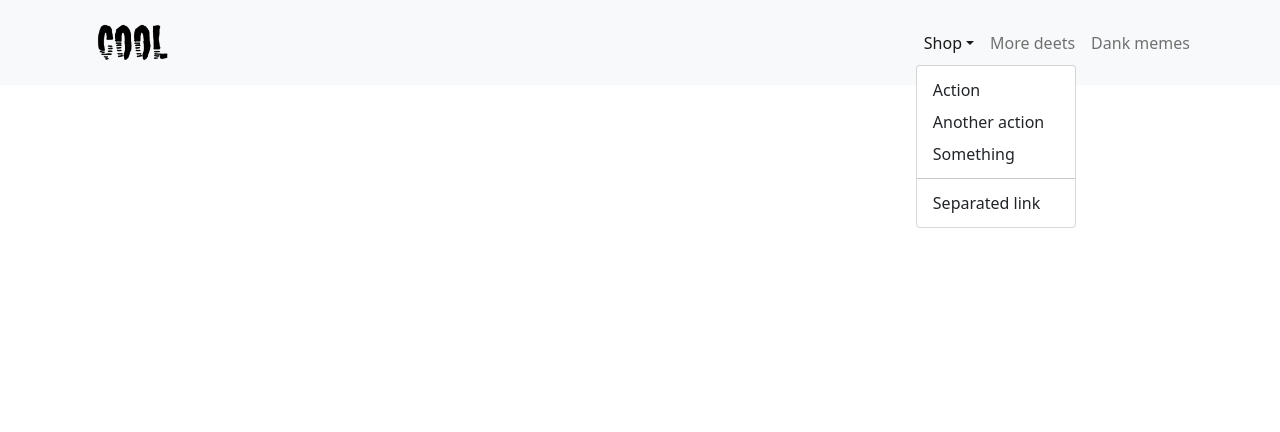
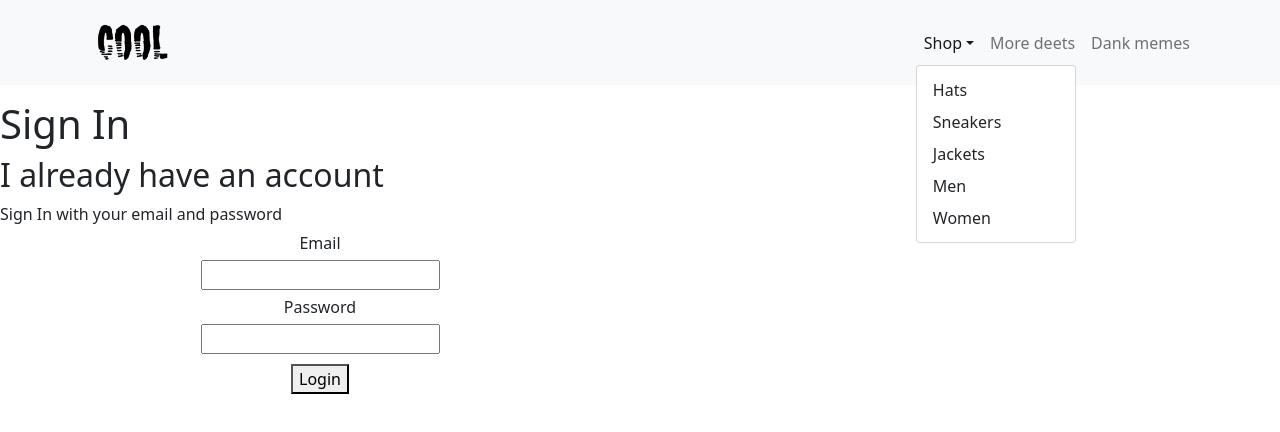
Before and after one commit to hastiafra/e-commerce-website, a React (Create React App) app in the folder e-commerce/: page /signin in a window 1280 px wide. Both pictures are taken after a click on the button "Shop". Shown: the top 432 px of the page. Built offline with nearby package versions, Linux system fonts and the light colour scheme.

Commit message:
adding sign in page

```diff
--- a/e-commerce/src/App.js
+++ b/e-commerce/src/App.js
@@ -4,6 +4,7 @@ import {Routes, Route } from "react-router-dom";
 import Home from "./pages/homepage/Home";
 import Shop from "./pages/shopPage/Shop";
 import Header from "./components/header/Header";
+import SignInUp from "./pages/signInPage/SignInUp";
 
 
 function App() {
@@ -12,6 +13,10 @@ function App() {
         <Routes>
           <Route path="/" element={<Home />} />
           <Route path="/shop/:titleId" element={<Shop />} />
+          <Route path="/signin" element={<SignInUp />} />
+
+
+
         </Routes>
         </>
 
--- a/e-commerce/src/components/header/Header.jsx
+++ b/e-commerce/src/components/header/Header.jsx
@@ -1,35 +1,43 @@
 import React from "react";
 import headerStyle from "./headerStyle.scss";
-import { Link } from "react-router-dom";
 import logo from "../../assets/RemovedbgLogo.png";
 import Dropdown from "react-bootstrap/Dropdown";
-import {Navbar, Container, Nav, NavDropdown} from "react-bootstrap"
-import "bootstrap/dist/css/bootstrap.min.css"
-
+import { Navbar, Container, Nav, NavDropdown } from "react-bootstrap";
+import "bootstrap/dist/css/bootstrap.min.css";
 
 const Header = () => {
   return (
     <div>
-<Navbar className="sticky headerMenu" fixed="top" collapseOnSelect expand="lg" bg="light" variant="light">
+      <Navbar
+        className="sticky headerMenu"
+        fixed="top"
+        collapseOnSelect
+        expand="lg"
+        bg="light"
+        variant="light"
+      >
         <Container>
-  <Navbar.Brand href="#home" >
-  <img className="headerLogo"
-        src={logo}
-        alt="e-commerce logo"
-      />
+          <Navbar.Brand href="/">
+            <img className="headerLogo" src={logo} alt="e-commerce logo" />
           </Navbar.Brand>
 
           <Navbar.Toggle aria-controls="responsive-navbar-nav" />
           <Navbar.Collapse id="responsive-navbar-nav">
 
+            <Nav className="ms-auto">
 
-    <Nav className="ms-auto">
               <NavDropdown title="Shop" id="collasible-nav-dropdown">
-        <NavDropdown.Item href="#action/3.1">Action</NavDropdown.Item>
-        <NavDropdown.Item href="#action/3.2">Another action</NavDropdown.Item>
-        <NavDropdown.Item href="#action/3.3">Something</NavDropdown.Item>
-        <NavDropdown.Divider />
-        <NavDropdown.Item href="#action/3.4">Separated link</NavDropdown.Item>
+
+                <NavDropdown.Item href="/shop/hats">Hats</NavDropdown.Item>
+
+                <NavDropdown.Item href="/shop/sneakers">
+                  Sneakers
+                </NavDropdown.Item>
+                <NavDropdown.Item href="/shop/jackets">
+                  Jackets
+                </NavDropdown.Item>
+                <NavDropdown.Item href="/shop/men">Men</NavDropdown.Item>
+                <NavDropdown.Item href="/shop/women">Women</NavDropdown.Item>
               </NavDropdown>
               <Nav.Link href="#deets">More deets</Nav.Link>
               <Nav.Link eventKey={2} href="#memes">
@@ -39,24 +47,7 @@ const Header = () => {
           </Navbar.Collapse>
         </Container>
       </Navbar>
-      {/* <Link to="/">
-        <img className="headerLogo" src={logo} />
-      </Link>
 
-      <Dropdown className="dropdownMenuBtn">
-        <Dropdown.Toggle variant="success" id="dropdown-basic">
-          Shop
-        </Dropdown.Toggle>
-
-        <Dropdown.Menu>
-          <Dropdown.Item href="/shop/hats">Hats</Dropdown.Item>
-          <Dropdown.Item href="/shop/jackets">Jackets</Dropdown.Item>
-          <Dropdown.Item href="/shop/sneakers">Sneakers</Dropdown.Item>
-          <Dropdown.Item href="/shop/men">Men</Dropdown.Item>
-          <Dropdown.Item href="/shop/women">Women</Dropdown.Item>
-        </Dropdown.Menu>
-      </Dropdown>
-       */}
     </div>
   );
 };
--- a/e-commerce/src/components/header/headerStyle.scss
+++ b/e-commerce/src/components/header/headerStyle.scss
@@ -7,3 +7,8 @@
   mix-blend-mode: multiply;
   padding: 0px;
 }
+
+.dropDownItem{
+    align-items: center;
+    text-align: center;
+}
--- /dev/null
+++ b/e-commerce/src/components/signIn/SignIn.jsx
@@ -0,0 +1,27 @@
+import React, { useState } from "react";
+import signInStyle from "./signInStyle.scss";
+
+const SignIn = () => {
+  const [loginInfo, setLoginInfo] = useState({ email: "", password: "" });
+
+  const signInSubmit = (e) => {
+    e.preventDefault();
+  };
+
+  return (
+    <div className="signInContainer">
+      <h2>I already have an account</h2>
+      <span>Sign In with your email and password</span>
+
+      <form onSubmit={signInSubmit} className="signInForm">
+        <label htmlFor="email">Email</label>
+        <input type="email" required />
+        <label htmlFor="password">Password</label>
+        <input type="current-password" required />
+        <button type="submit">Login</button>
+      </form>
+    </div>
+  );
+};
+
+export default SignIn;
--- /dev/null
+++ b/e-commerce/src/components/signIn/signInStyle.scss
@@ -0,0 +1,13 @@
+.signInForm{
+    display:flex;
+    flex-direction: column;
+    width:50vw;
+    align-items: center;
+
+    label{
+        padding:5px 0px;
+    }
+    button{
+        margin-top: 10px;
+    }
+}
--- /dev/null
+++ b/e-commerce/src/pages/signInPage/SignInUp.jsx
@@ -0,0 +1,15 @@
+import React from "react";
+import signInUpStyle from "./signInUpStyle.scss";
+import SignIn from "../../components/signIn/SignIn";
+
+const SignInUp = () =>{
+    return(<div className="signInUpWrapper">
+    <h1>Sign In</h1>
+    <SignIn/>
+
+    </div>
+
+    )
+}
+
+export default SignInUp;
--- /dev/null
+++ b/e-commerce/src/pages/signInPage/signInUpStyle.scss
@@ -0,0 +1,3 @@
+.signInUpWrapper{
+margin-top: 100px;
+}
```
Lines whose indentation alone changed are shown as unchanged.
